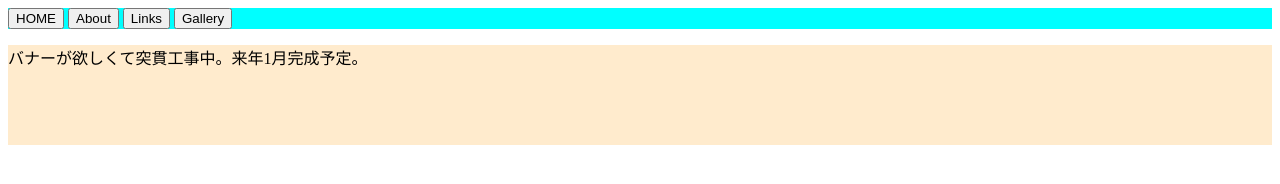
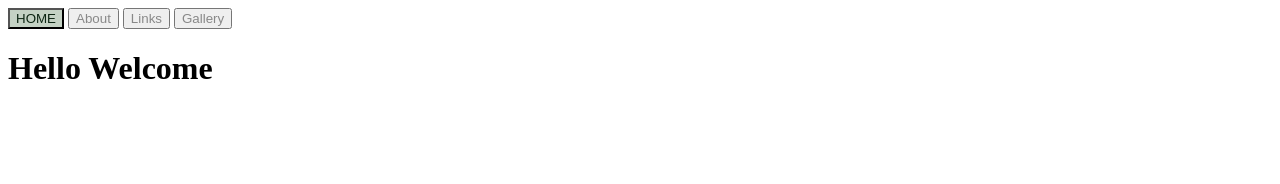
Before and after one commit to hic-shi/HOME, a plain HTML site: page index.html in a window 1280 px wide. Drawn offline with Linux system fonts and the light colour scheme.

Commit message:
Update index.html

```diff
--- a/index.html
+++ b/index.html
@@ -2,6 +2,7 @@
 <html lang="ja">
 <head prefix="og: http://ogp.me/ns# fb: http://ogp.me/ns/ fb# website: http://ogp.me/ns/ website#">
     <title>HP</title>
+    <link rel="icon" href="https://sakazukiaoi.github.io/HIC_SHI_gallery/favicon.png">
     <meta property="og:url" content="https://sakazukiaoi.github.io/HIC_SHI/" />
     <meta property="og:type" content="website" />
     <meta property="og:title" content="HIC_SHI" />
@@ -16,30 +17,32 @@
     <meta name="twitter:title" content="ツイッターカードタイトル">
     <meta name="twitter:description" content="ツイッターカード概要">
     <meta name="twitter:image" content="ツイッターカード画像">
+    <link rel="stylesheet" type="text/css" href="style.css">
+<style>
+    #headerHOME {
+        color: #0d2613;
+        background-color: rgb(196, 210, 196);
+    }
+    header button {
+    color: #888888;
+    }
 
- <style>
-header {
-    background-color: aqua;
-}
-main {
-    height: 100px;
-    background-color: blanchedalmond;
-}
- </style>
+</style>
 </head>
 <body>
     <header>
         <div id="ヘッダー"></div>
     </header>
     <main>
-<p>バナーが欲しくて突貫工事中。来年1月完成予定。</p>
+<h1>Hello Welcome</h1>
+
     </main>
     <script>
         fetch("header.html")
   .then(res => res.text())
   .then(html => {
     document.getElementById("ヘッダー").innerHTML = html;
-  }).then(initHeaderAnimation);
+  }).then();
 
     </script>
 </body>
```
